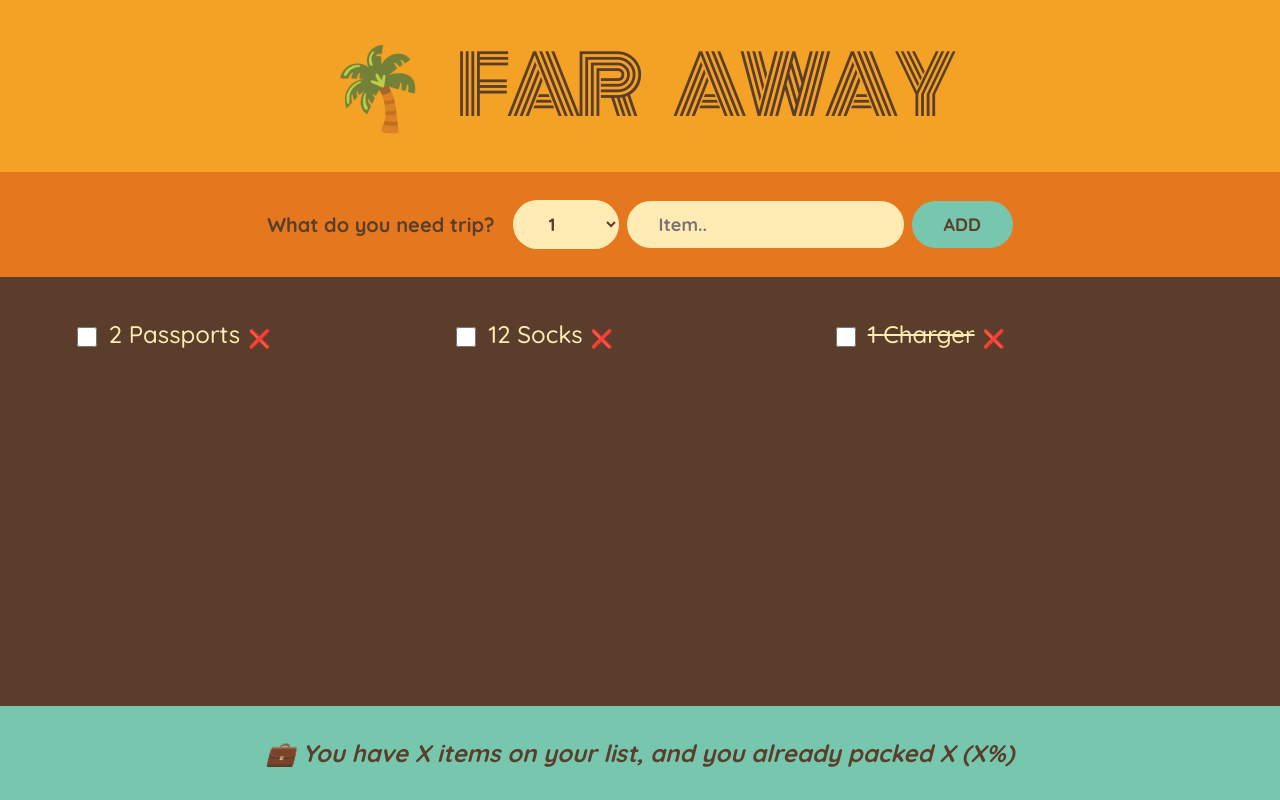
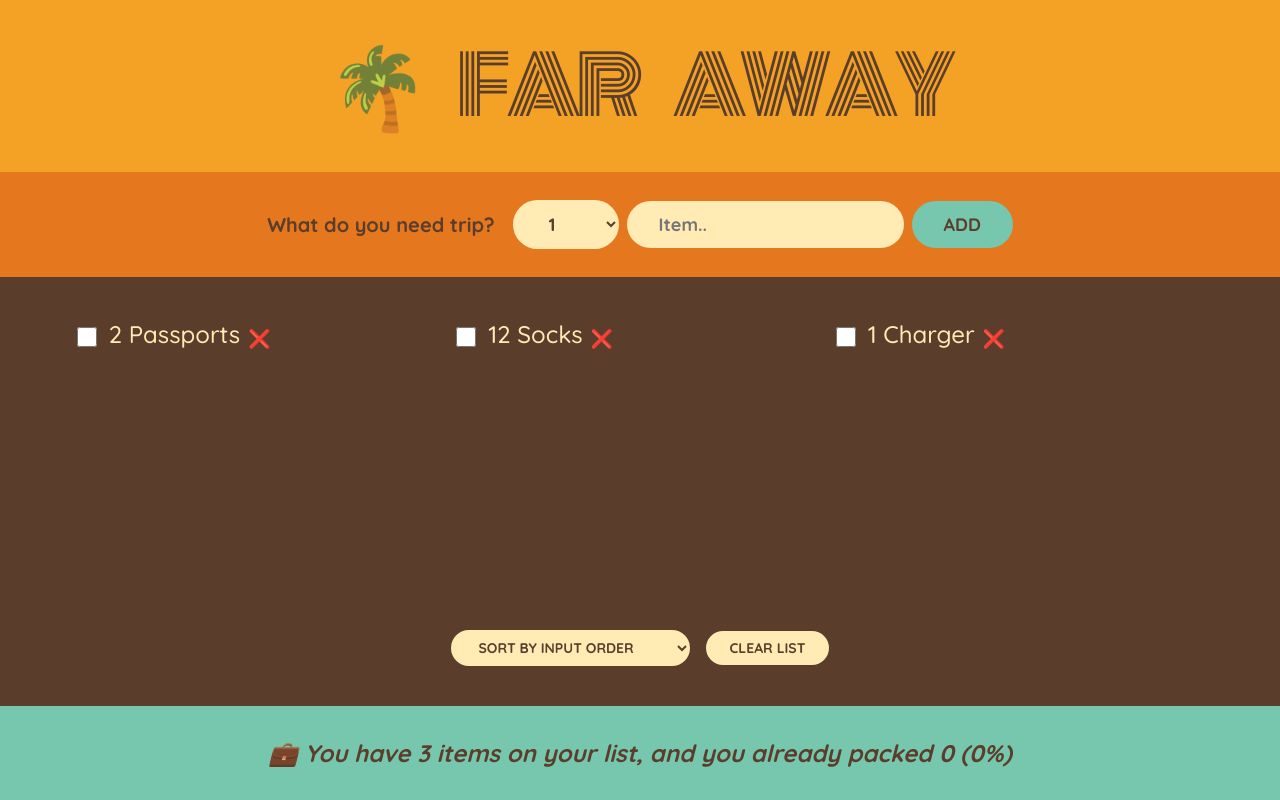
Before and after one commit to MahlebMohamed/React-Projects, a React (Create React App) app: page / in a window 1280 px wide. Built offline with nearby package versions, Linux system fonts and the light colour scheme.

Commit message:
travel-list

```diff
--- a/src/App.jsx
+++ /dev/null
@@ -1,31 +0,0 @@
-import Logo from './Logo';
-import Form from './Form';
-import PackingList from './PackingList';
-import Stats from './Stats';
-import { useState } from 'react';
-
-
-export default function App() {
-    const [items, setItems] = useState([
-        { id: 1, description: "Passports", quantity: 2, packed: false },
-        { id: 2, description: "Socks", quantity: 12, packed: false },
-        { id: 3, description: "Charger", quantity: 1, packed: true }
-    ]);
-
-    function handleAddItem(item) {
-        setItems((items) => [...items, item]);
-    }
-
-    function handleDeleteItem(idItem) {
-        setItems((items) => items.filter(item => item.id !== idItem))
-    }
-
-    return (
-        <div className="app">
-            <Logo />
-            <Form onAddItems={handleAddItem} />
-            <PackingList items={items} onDeleteItem={handleDeleteItem} />
-            <Stats />
-        </div>
-    )
-}
--- a/src/PackingList.jsx
+++ /dev/null
@@ -1,26 +0,0 @@
-
-
-export default function PackingList({ items, onDeleteItem }) {
-    return (
-        <div className="list">
-            <ul>
-                {items.map((item) => (
-                    <Item key={item.id} item={item} onDeleteItem={onDeleteItem} />
-                ))}
-            </ul>
-        </div>
-    );
-}
-
-function Item({ item, onDeleteItem }) {
-    return (
-        <li>
-            <input type="checkbox" />
-            <span style={item.packed ? { textDecoration: 'line-through' } : {}}>
-                {item.quantity + ' '}
-                {item.description}
-                <button onClick={() => onDeleteItem(item.id)}>❌</button>
-            </span>
-        </li>
-    );
-}
--- /dev/null
+++ b/src/Projects/travel-list/App.jsx
@@ -0,0 +1,77 @@
+import Logo from './Logo';
+import Form from './Form';
+import PackingList from './PackingList';
+import Stats from './Stats';
+import { useState } from 'react';
+
+
+export default function App() {
+    const [items, setItems] = useState([
+        { id: 1, description: "Passports", quantity: 2, packed: false },
+        { id: 2, description: "Socks", quantity: 12, packed: false },
+        { id: 3, description: "Charger", quantity: 1, packed: false }
+    ]);
+
+    function handleAddItem(item) {
+        setItems((items) => [...items, item]);
+    }
+
+    function handleDeleteItem(idItem) {
+        setItems((items) => items.filter(item => item.id !== idItem))
+    }
+
+    function handleToggleItem(id) {
+        setItems((items) =>
+            items.map((item) =>
+                item.id === id ? { ...item, packed: !item.packed } : item
+            ))
+    }
+
+    function handleDeleteAllItems() {
+        const confirmed = window.confirm(
+            'Are you sure you want to delete all items?'
+        );
+
+        if (confirmed) setItems([]);
+    }
+
+    return (
+        <div className="app">
+            <Logo />
+            <Form onAddItems={handleAddItem} />
+            <PackingList
+                items={items}
+                onDeleteItem={handleDeleteItem}
+                onClearList={handleDeleteAllItems}
+                onToggleItem={handleToggleItem}
+            />
+            <Stats items={items} />
+        </div>
+    )
+}
+
+
+
+
+
+
+// function CheckboxComponent() {
+//     const [isChecked, setIsChecked] = useState(true); // Définir l'état initial à true pour que la case soit cochée par défaut
+
+//     const handleCheckboxChange = () => {
+//         setIsChecked(!isChecked);
+//     };
+
+//     console.log(isChecked);
+
+//     return (
+//         <div>
+//             <input
+//                 type="checkbox"
+//                 checked={isChecked}
+//                 onChange={handleCheckboxChange}
+//             />
+//             <label>Case à cocher</label>
+//         </div>
+//     );
+// }
--- a/src/Form.jsx
+++ b/src/Projects/travel-list/Form.jsx
@@ -12,7 +12,6 @@ export default function Form({ onAddItems }) {
             return;
 
         const newItem = { id: Date.now(), description, quantity, packed: false }
-        console.log(newItem);
         onAddItems(newItem);
 
         setDescription('');
--- /dev/null
+++ b/src/Projects/travel-list/PackingList.jsx
@@ -0,0 +1,57 @@
+import { useState } from "react";
+
+
+export default function PackingList({ items, onDeleteItem, onToggleItem, onClearList }) {
+    const [sortBy, setSortBy] = useState('input');
+    let sortedItems = items;
+
+    if (sortBy === 'description')
+        sortedItems = items
+            .slice()
+            .sort((a, b) => a.description.localeCompare(b.description));
+
+    if (sortBy === 'packed')
+        sortedItems = items
+            .slice()
+            .sort((a, b) => Number(a.packed) - Number(b.packed));
+
+
+    return (
+        <div className="list">
+            <ul>
+                {sortedItems.map((item) => (
+                    <Item key={item.id} item={item} onDeleteItem={onDeleteItem} onToggleItem={onToggleItem} />
+                ))}
+            </ul>
+
+            <div className="actions">
+                <select
+                    value={sortBy}
+                    onChange={e => setSortBy(e.target.value)}
+                >
+                    <option value="input">Sort by input order</option>
+                    <option value="description">Sort by description</option>
+                    <option value="packed">Sort by packed status</option>
+                </select>
+                <button onClick={onClearList}>Clear list</button>
+            </div>
+        </div>
+    );
+}
+
+function Item({ item, onDeleteItem, onToggleItem }) {
+    return (
+        <li>
+            <input
+                type="checkbox"
+                value={true}
+                onChange={() => onToggleItem(item.id)}
+            />
+            <span style={item.packed ? { textDecoration: 'line-through' } : {}}>
+                {item.quantity + ' '}
+                {item.description}
+                <button onClick={() => onDeleteItem(item.id)}>❌</button>
+            </span>
+        </li>
+    );
+}
--- /dev/null
+++ b/src/Projects/travel-list/Stats.jsx
@@ -0,0 +1,14 @@
+export default function Stats({ items }) {
+    if (!items.length)
+        return <p className="stats">Start adding some items your packing list 🛫</p>
+
+    const numItems = items.length;
+    const numPacked = items.filter((item) => item.packed).length;
+    const percentage = Math.round((numPacked / numItems) * 100);
+
+    return (
+        <footer className="stats">
+            <em>💼 You have {numItems} items on your list, and you already packed {numPacked} ({percentage}%)</em>
+        </footer>
+    )
+}
--- a/src/Stats.jsx
+++ /dev/null
@@ -1,9 +0,0 @@
-
-
-export default function Stats() {
-    return (
-        <footer className="stats">
-            <em>💼 You have X items on your list, and you already packed X (X%)</em>
-        </footer>
-    )
-}
--- a/src/index.js
+++ b/src/index.js
@@ -1,7 +1,7 @@
 import React from "react";
 import ReactDOM from "react-dom/client";
-import "./index.css";
-import App from "./App";
+import "./Projects/travel-list//index.css";
+import App from "./Projects/travel-list/App";
 
 
 const root = ReactDOM.createRoot(document.getElementById("root"));
```
Also changed, not shown: src/Projects/travel-list/Logo.jsx (renamed from src/Logo.jsx), src/Projects/travel-list/index.css (renamed from src/index.css).
